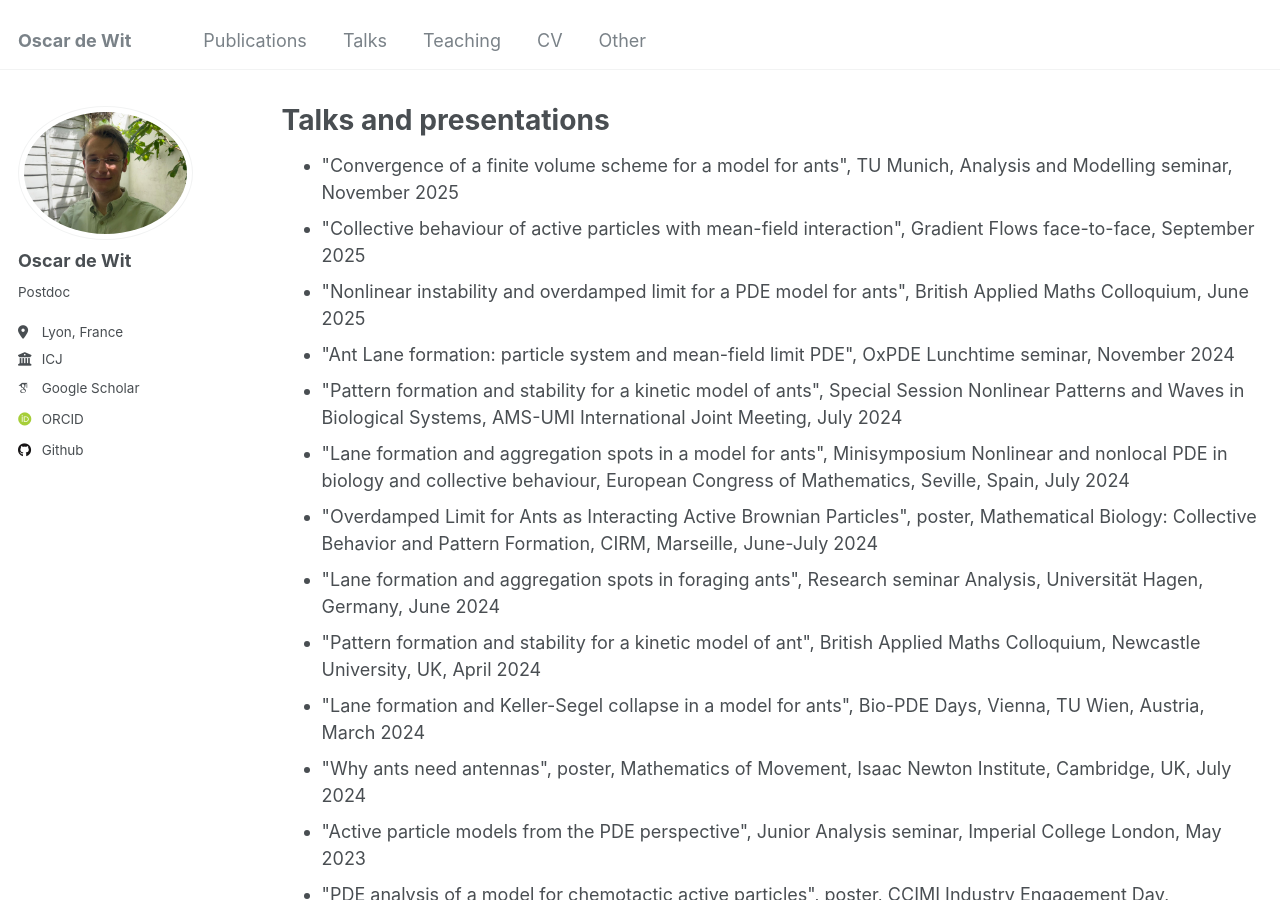
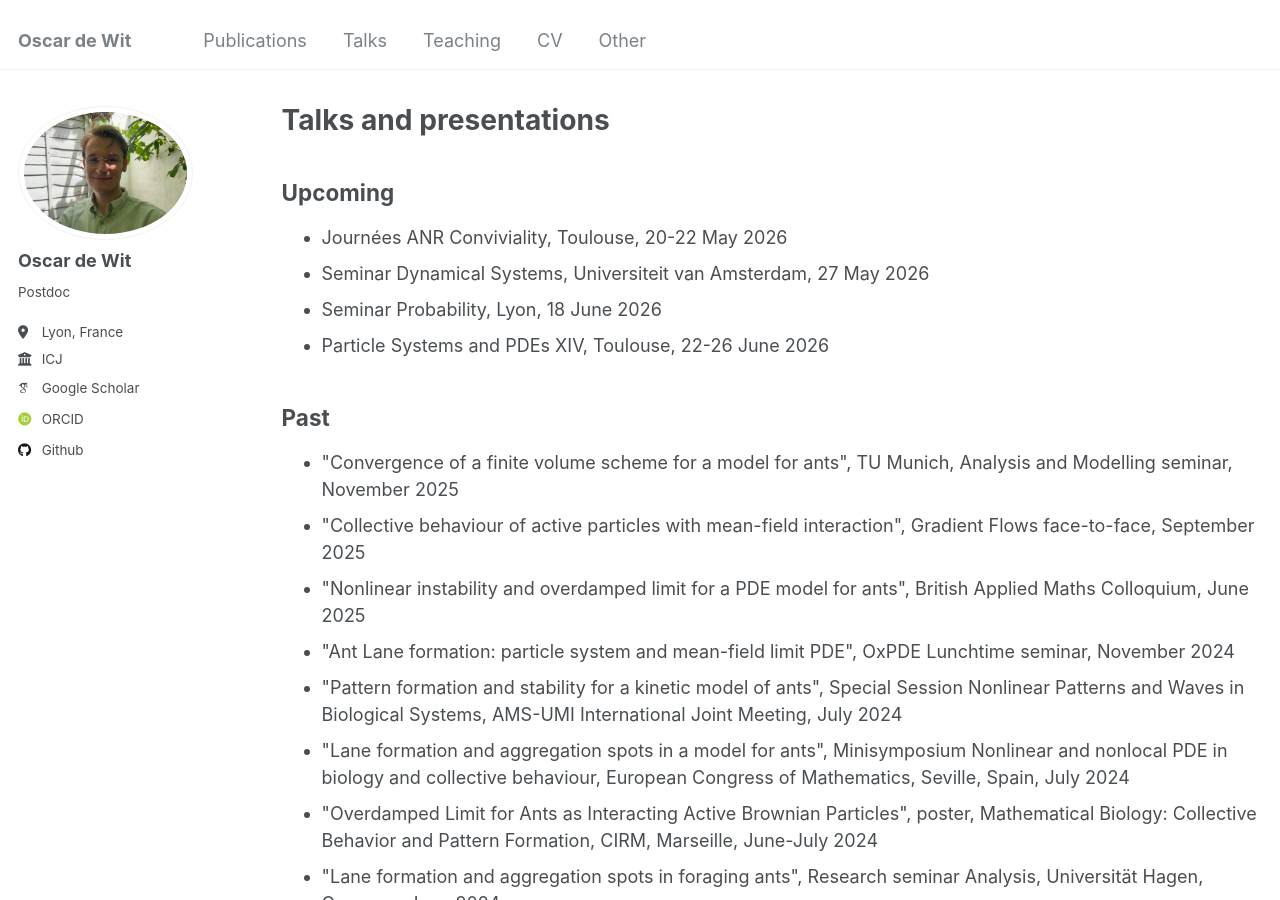
Before and after one commit to odewit8/odewit8.github.io, a Jekyll site: the page built from _pages/talks.html, in a window 1280 px wide and 900 px high. Built offline with Jekyll 4.4.1, drawn with Linux system fonts in a browser that asks for light colours; some web fonts are replaced.

Commit message:
past upcoming talks

```diff
--- a/_pages/talks.html
+++ b/_pages/talks.html
@@ -4,7 +4,14 @@ title: "Talks and presentations"
 permalink: /talks/
 author_profile: true
 ---
-
+<h2>Upcoming</h2>
+<ul>
+<li>Journées ANR Conviviality, Toulouse, 20-22 May 2026</li>
+<li>Seminar Dynamical Systems, Universiteit van Amsterdam, 27 May 2026</li>
+<li>Seminar Probability, Lyon, 18 June 2026</li>
+<li>Particle Systems and PDEs XIV, Toulouse, 22-26 June 2026</li>
+</ul>
+<h2>Past</h2>
 <ul>
   <li>"Convergence of a finite volume scheme for a model for ants", TU Munich, Analysis and Modelling seminar, November 2025</li>
   <li>"Collective behaviour of active particles with mean-field interaction", Gradient Flows face-to-face, September 2025</li>
```
